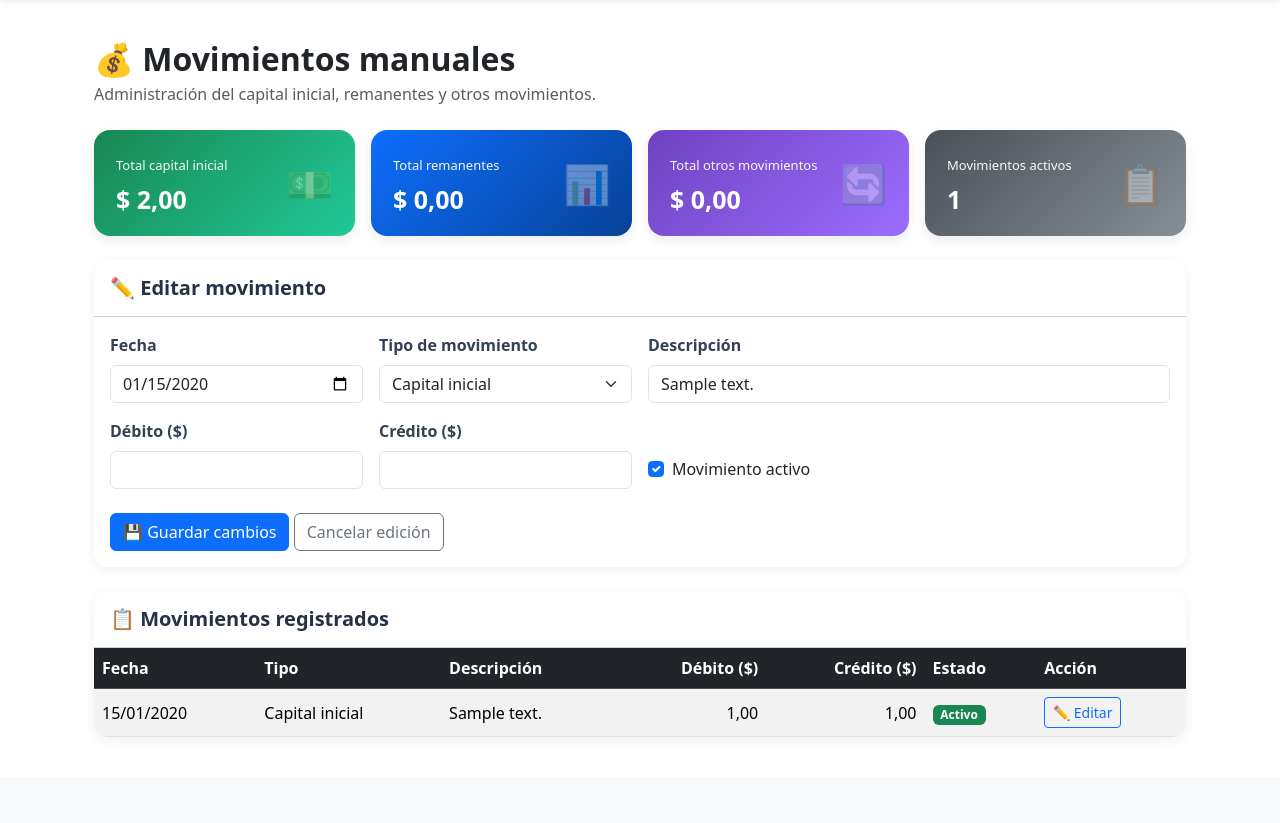
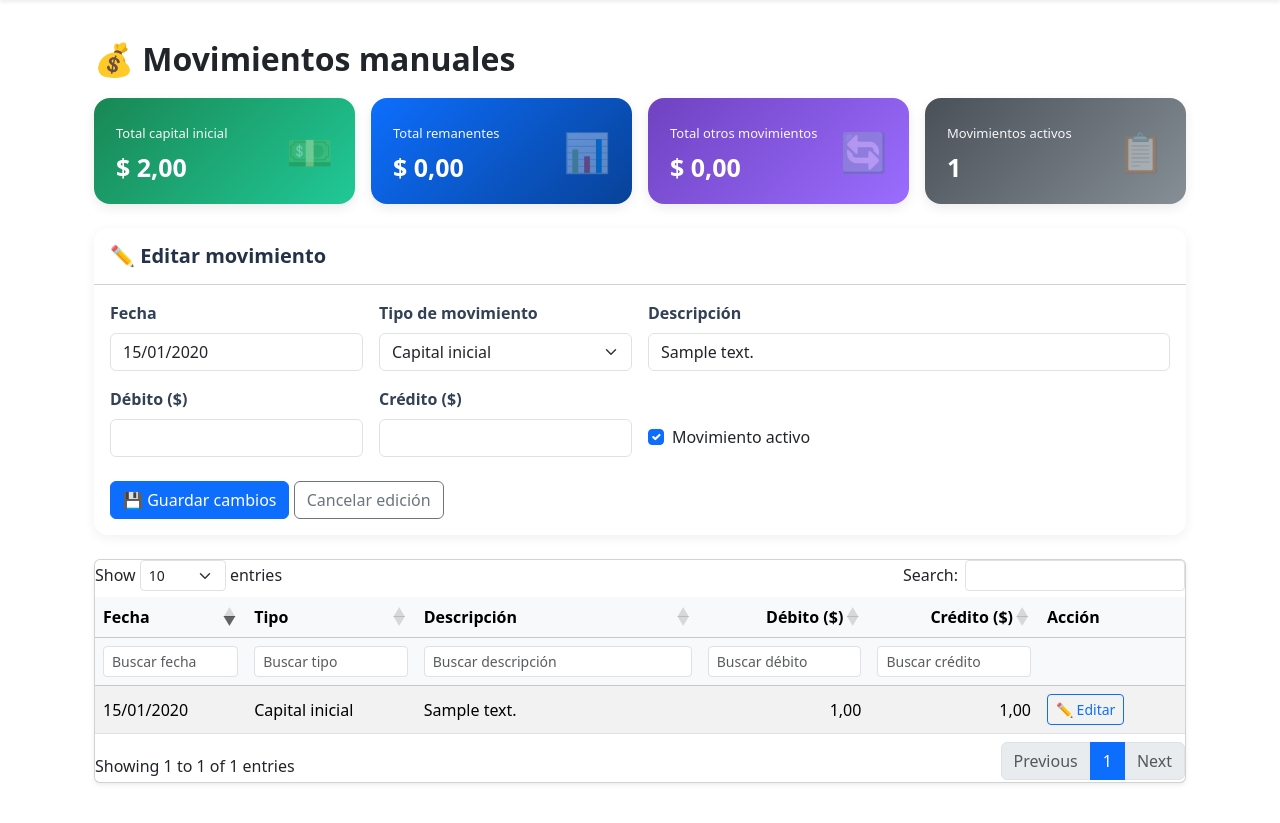
Before and after one commit to Villalobos87/prestamos_app, a Django app: page /prestamos/movimientos-manuales/?editar=1 in a window 1280 px wide. Shown: the part 56-879 px from the top of the page. Before the commit the page ends 793 px from the top, so only its background shows below. Run offline with Django 5.2, Linux system fonts and the light colour scheme; a user stored in the database is signed in; tables that the repository leaves empty hold one stand-in row (values such as "Sample post"); some libraries are stand-ins or nearby versions.

Commit message:
Actualizacion de la aplicacion

```diff
--- a/prestamos/models.py
+++ b/prestamos/models.py
@@ -9,6 +9,8 @@ class Trabajador(models.Model):
     codigo = models.CharField(max_length=10, unique=True)
     nombre = models.CharField(max_length=120)
     campus = models.CharField(max_length=80, blank=True, default="")
+    cuenta_bancaria_cordobas = models.CharField(max_length=30,blank=True,default='',verbose_name='Cuenta bancaria en córdobas')
+    cuenta_bancaria_dolares = models.CharField(max_length=30,blank=True,default='',verbose_name='Cuenta bancaria en dólares')
 
     def __str__(self):
         return f"{self.codigo} - {self.nombre}"
--- a/prestamos/templates/prestamos/movimientos_manuales.html
+++ b/prestamos/templates/prestamos/movimientos_manuales.html
@@ -76,13 +76,10 @@
 <div class="container-fluid py-3">
 
     <!-- ENCABEZADO -->
-    <div class="d-flex justify-content-between align-items-center flex-wrap gap-2 mb-4">
+    <div class="d-flex justify-content-between align-items-center mb-3">
 
         <div>
             <h2 class="fw-bold mb-1">💰 Movimientos manuales</h2>
-            <p class="text-muted mb-0">
-                Administración del capital inicial, remanentes y otros movimientos.
-            </p>
         </div>
 
     </div>
@@ -212,12 +209,14 @@
 <div class="col-md-3">
     <label class="form-label" for="fecha">Fecha</label>
 
-                        <input type="date"
+    <input type="text"
            name="fecha"
            id="fecha"
            class="form-control"
+           placeholder="dd/mm/aaaa"
            required
-                               value="{{ movimiento_editar.fecha|date:'Y-m-d' }}">
+           autocomplete="off"
+           value="{{ movimiento_editar.fecha|date:'d/m/Y' }}">
 </div>
 
                     <div class="col-md-3">
@@ -327,60 +326,84 @@
         </div>
     </div>
 
-    <!-- TABLA -->
-    <div class="card panel">
-
-        <div class="card-header bg-white py-3">
-            <h5 class="mb-0 titulo-seccion">
-                📋 Movimientos registrados
-            </h5>
-        </div>
-
+<!-- Tabla de movimientos manuales -->
+<div class="card shadow-sm">
     <div class="card-body p-0">
-
         <div class="table-responsive">
 
-                <table class="table table-striped table-hover align-middle mb-0">
+            <table id="movimientosTable"
+                   class="table table-striped table-hover align-middle mb-0"
+                   style="width:100%;">
 
-                    <thead class="table-dark">
+<thead class="table-light">
+
+    <!-- Encabezados principales -->
     <tr>
-                            <th>Fecha</th>
-                            <th>Tipo</th>
-                            <th>Descripción</th>
-                            <th class="text-end">Débito ($)</th>
-                            <th class="text-end">Crédito ($)</th>
-                            <th>Estado</th>
-                            <th>Acción</th>
+        <th style="min-width: 110px;">Fecha</th>
+        <th style="min-width: 130px;">Tipo</th>
+        <th style="min-width: 250px;">Descripción</th>
+        <th style="min-width: 130px;" class="text-end">Débito ($)</th>
+        <th style="min-width: 130px;" class="text-end">Crédito ($)</th>
+        <th style="min-width: 130px;">Acción</th>
     </tr>
+
+    <!-- Filtros por columna -->
+    <tr>
+        <th>
+            <input type="text" class="form-control form-control-sm"
+                   placeholder="Buscar fecha">
+        </th>
+        <th>
+            <input type="text" class="form-control form-control-sm"
+                   placeholder="Buscar tipo">
+        </th>
+        <th>
+            <input type="text" class="form-control form-control-sm"
+                   placeholder="Buscar descripción">
+        </th>
+        <th>
+            <input type="text" class="form-control form-control-sm"
+                   placeholder="Buscar débito">
+        </th>
+        <th>
+            <input type="text" class="form-control form-control-sm"
+                   placeholder="Buscar crédito">
+        </th>
+        <th></th>
+    </tr>
+
 </thead>
-
                 <tbody>
 
                     {% for m in movimientos %}
                     <tr>
 
-                                <td>{{ m.fecha|date:"d/m/Y" }}</td>
+                        <!-- Fecha -->
+                        <td data-order="{{ m.fecha|date:'Y-m-d' }}">
+                            {{ m.fecha|date:"d/m/Y" }}
+                        </td>
 
-                                <td>{{ m.get_tipo_display }}</td>
+                        <!-- Tipo -->
+                        <td>
+                            {{ m.get_tipo_display }}
+                        </td>
 
-                                <td>{{ m.descripcion }}</td>
+                        <!-- Descripción -->
+                        <td>
+                            {{ m.descripcion }}
+                        </td>
 
+                        <!-- Débito -->
                         <td class="text-end">
                             {{ m.debito|floatformat:2|intcomma }}
                         </td>
 
+                        <!-- Crédito -->
                         <td class="text-end">
                             {{ m.credito|floatformat:2|intcomma }}
                         </td>
 
-                                <td>
-                                    {% if m.activo %}
-                                        <span class="badge bg-success">Activo</span>
-                                    {% else %}
-                                        <span class="badge bg-secondary">Inactivo</span>
-                                    {% endif %}
-                                </td>
-
+                        <!-- Acción -->
                         <td>
                             <a href="?editar={{ m.id }}"
                                class="btn btn-sm btn-outline-primary">
@@ -394,7 +417,7 @@
                     <tr>
                         <td colspan="7"
                             class="text-center text-muted py-4">
-                                    No hay movimientos registrados.
+                            ⚠️ No hay movimientos registrados
                         </td>
                     </tr>
                     {% endfor %}
@@ -404,10 +427,82 @@
             </table>
 
         </div>
-
     </div>
 </div>
 
-</div>
+
+<!-- DataTables CSS -->
+<link rel="stylesheet"
+      href="https://cdn.datatables.net/1.13.6/css/dataTables.bootstrap5.min.css">
+
+<!-- jQuery -->
+<script src="https://code.jquery.com/jquery-3.7.1.min.js"></script>
+
+<!-- DataTables JS -->
+<script src="https://cdn.datatables.net/1.13.6/js/jquery.dataTables.min.js"></script>
+
+<!-- Integración con Bootstrap 5 -->
+<script src="https://cdn.datatables.net/1.13.6/js/dataTables.bootstrap5.min.js"></script>
+
+
+<script>
+$(document).ready(function () {
+
+    // Inicializar tabla
+    var table = $('#movimientosTable').DataTable({
+
+        orderCellsTop: true,
+
+        // Ordenar por fecha, de la más reciente a la más antigua
+        order: [[0, 'desc']],
+
+        // Mantener la configuración de idioma español
+        language: {
+            url: '//cdn.datatables.net/plug-ins/1.13.6/i18n/es-ES.json'
+        },
+
+        // Mostrar 10 registros por página
+        pageLength: 10,
+
+        lengthMenu: [
+            [10, 25, 50, 100, -1],
+            [10, 25, 50, 100, "Todos"]
+        ],
+
+        // No ordenar automáticamente al pulsar en la segunda fila
+        columnDefs: [
+            {
+                targets: 5,
+                orderable: false,
+                searchable: false
+            }
+        ],
+
+        // Ajustar columnas
+        autoWidth: false
+
+    });
+
+
+    // Filtros individuales por columna
+    $('#movimientosTable thead tr:eq(1) th').each(function (i) {
+
+        $('input', this).on('keyup change', function () {
+
+            if (table.column(i).search() !== this.value) {
+
+                table
+                    .column(i)
+                    .search(this.value)
+                    .draw();
+
+            }
+
+        });
+
+    });
+
+});
+</script>
 
 {% endblock %}
```
Also changed, not shown: prestamos/forms.py (+45 -2 lines), prestamos/templates/prestamos/trabajador_list.html (+68 -8 lines), prestamos/migrations/0005_trabajador_cuenta_bancaria_cordobas_and_more.py (added). Lines whose indentation alone changed are shown as unchanged.
